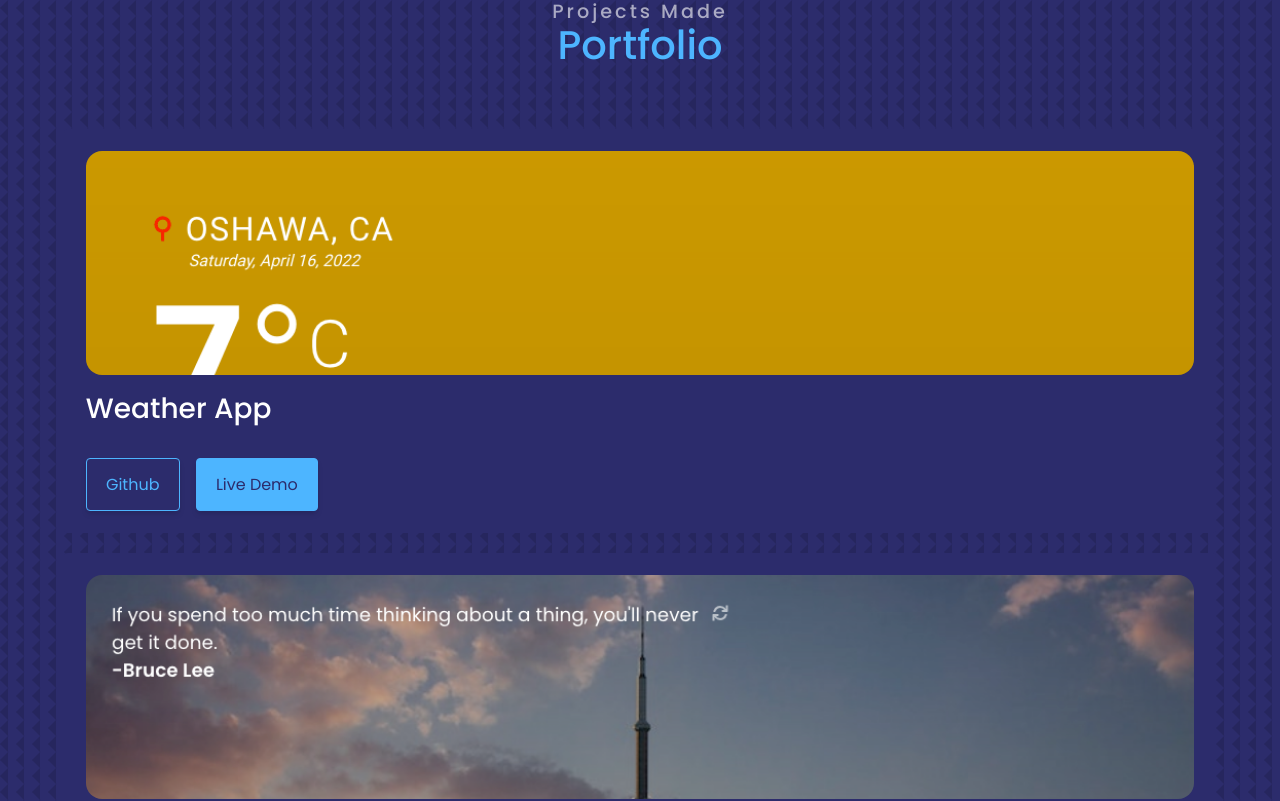
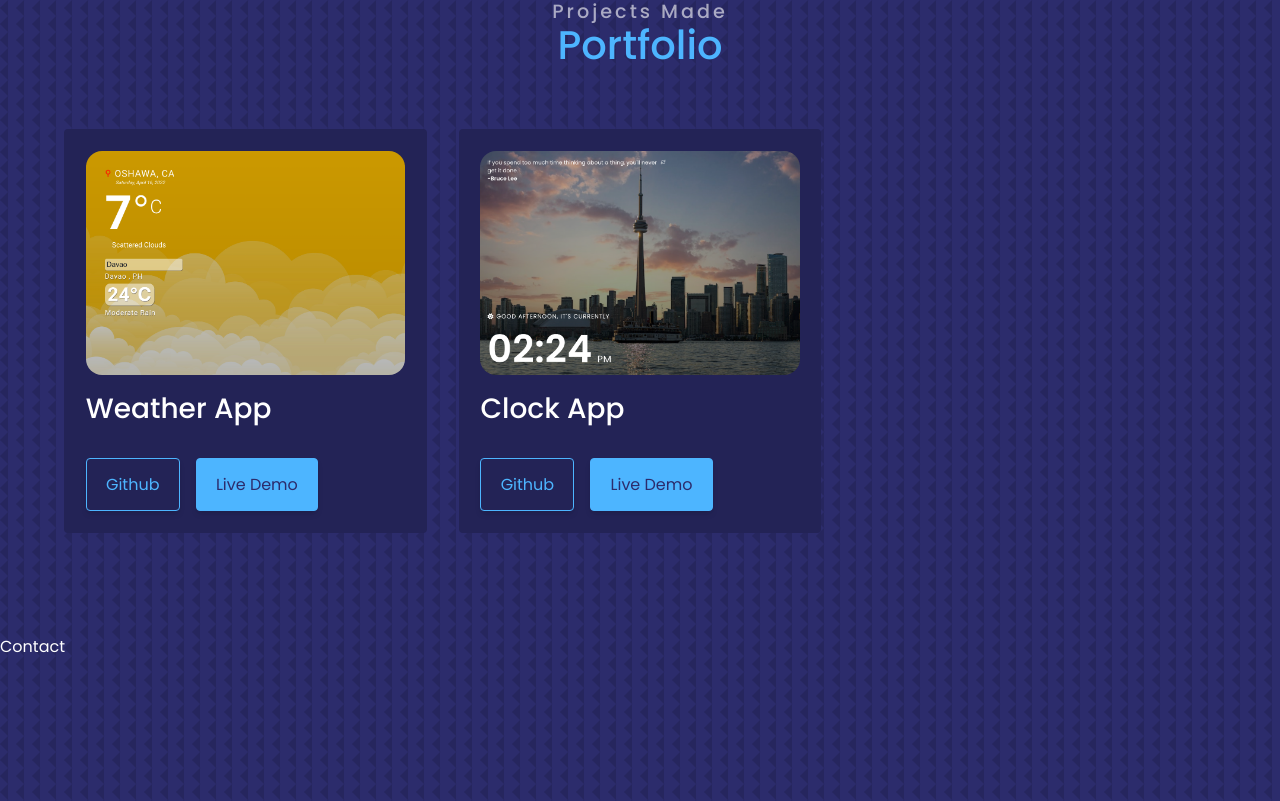
Before and after one commit to grefelnable/grefel-landing-page, a React (Create React App) app: page / in a window 1280 px wide. Shown: the part 1360-2161 px from the top of the page. Built offline with nearby package versions, Linux system fonts and the light colour scheme.

Commit message:
display grid on portfolio

```diff
--- a/src/components/portfolio/Portfolio.scss
+++ b/src/components/portfolio/Portfolio.scss
@@ -4,7 +4,7 @@
   height: fit-content;
 }
 .portfolio__item {
-  background: v.$color-secondary-500;
+  background: v.$color-secondary-600;
   padding: 1.3em;
   margin-bottom: 1.25em;
   border-radius: v.$borderRadius;
@@ -32,3 +32,16 @@
     margin-right: 1em;
   }
 }
+
+/*
+==============
+Media Queries
+==============
+*/
+@media screen and (min-width: 768px) {
+  .portfolio__container {
+    display: grid;
+    grid-template-columns: repeat(3, 1fr);
+    gap: 2em;
+  }
+}
```
